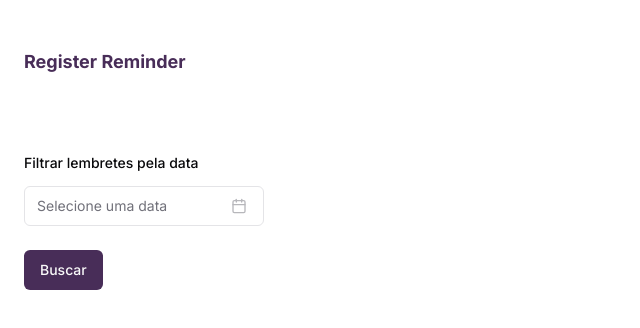
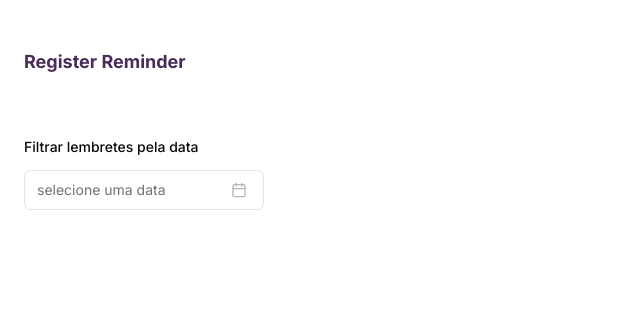
Before and after one commit to calvinsteixeira/register-reminders, a Next.js app: page /dashboard in a window 1280 px wide. Shown: the top 328 px of the page, without its empty margins (0-640 px from the left). Built offline with nearby package versions, Linux system fonts and the light colour scheme.

Commit message:
Transformando form date reminder em componente datepicker genérico

```diff
--- a/app/dashboard/page.tsx
+++ b/app/dashboard/page.tsx
@@ -1,5 +1,5 @@
 import React from 'react'
-import { SelectDateReminder } from '@/components/index'
+import { DatePicker } from '@/components/index'
 
 type Props = {}
 
@@ -7,8 +7,8 @@ export default function page({ }: Props) {
   return (
     <main className='w-screen h-screen background'>
       <h1 className='text-lg font-bold text-secondary mt-12'>Register Reminder</h1>
-      <div className='w-full h-full mt-20'>
-        <SelectDateReminder />
+      <div className='w-full h-full mt-16'>
+        <DatePicker label='Filtrar lembretes pela data' placeholder='selecione uma data'/>
       </div>
     </main>
   )
--- a/components/index.ts
+++ b/components/index.ts
@@ -1,4 +1,4 @@
 import AnimatedWrapper from "./animations/AnimatedWrapper";
-import SelectDateReminder from "./forms/SelectDateReminder"
+import DatePicker from "./inputs/DatePicker"
 
-export { AnimatedWrapper, SelectDateReminder }
+export { AnimatedWrapper, DatePicker }
--- a/components/forms/SelectDateReminder.tsx
+++ b/components/inputs/DatePicker.tsx
@@ -31,7 +31,12 @@ const FormSchema = z.object({
   }),
 })
 
-export default function SelectDateReminder() {
+type Props = {
+  label?: string,
+  placeholder?: string
+}
+
+export default function DatePicker({label, placeholder}: Props) {
   const form = useForm<z.infer<typeof FormSchema>>({
     resolver: zodResolver(FormSchema),
   })
@@ -48,7 +53,7 @@ export default function SelectDateReminder() {
           name="dob"
           render={({ field }) => (
             <FormItem className="flex flex-col">
-              <FormLabel className="mb-2">Filtrar lembretes pela data</FormLabel>
+              <FormLabel className="mb-2">{label}</FormLabel>
               <Popover>
                 <PopoverTrigger asChild>
                   <FormControl>
@@ -62,7 +67,7 @@ export default function SelectDateReminder() {
                       {field.value ? (
                         format(field.value, "PPP")
                       ) : (
-                        <span>Selecione uma data</span>
+                        <span>{placeholder || "Selecione uma data"}</span>
                       )}
                       <CalendarIcon className="ml-auto h-4 w-4 opacity-50" />
                     </Button>
@@ -88,7 +93,7 @@ export default function SelectDateReminder() {
             </FormItem>
           )}
         />
-        <Button className='bg-secondary' type="submit">Buscar</Button>
+        {/* <Button className='bg-secondary' type="submit">Buscar</Button> */}
       </form>
     </Form>
   )
```
